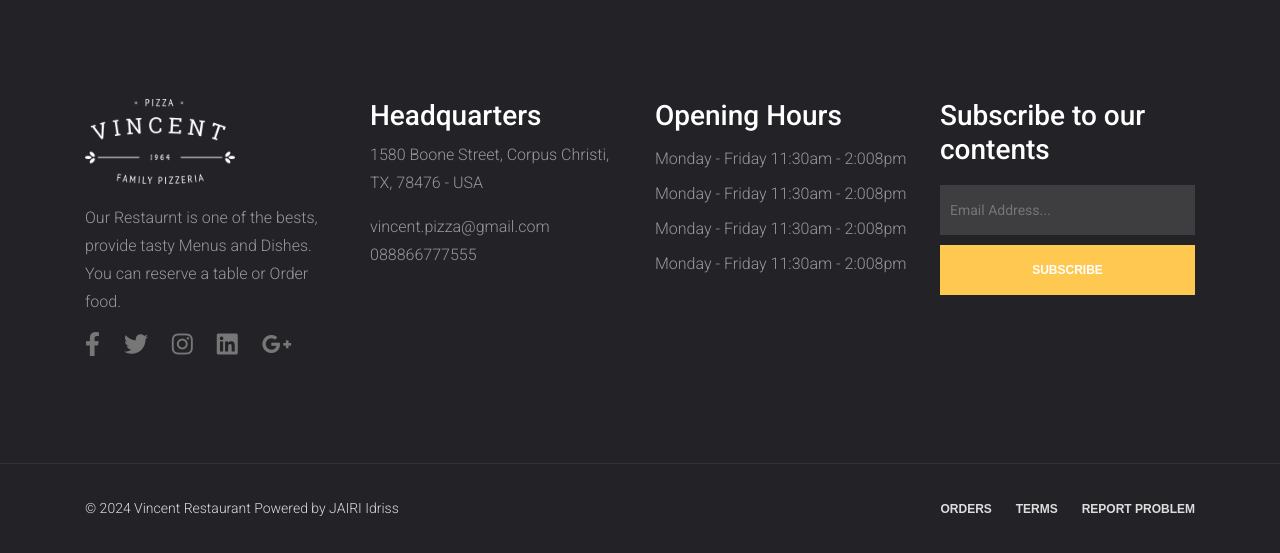
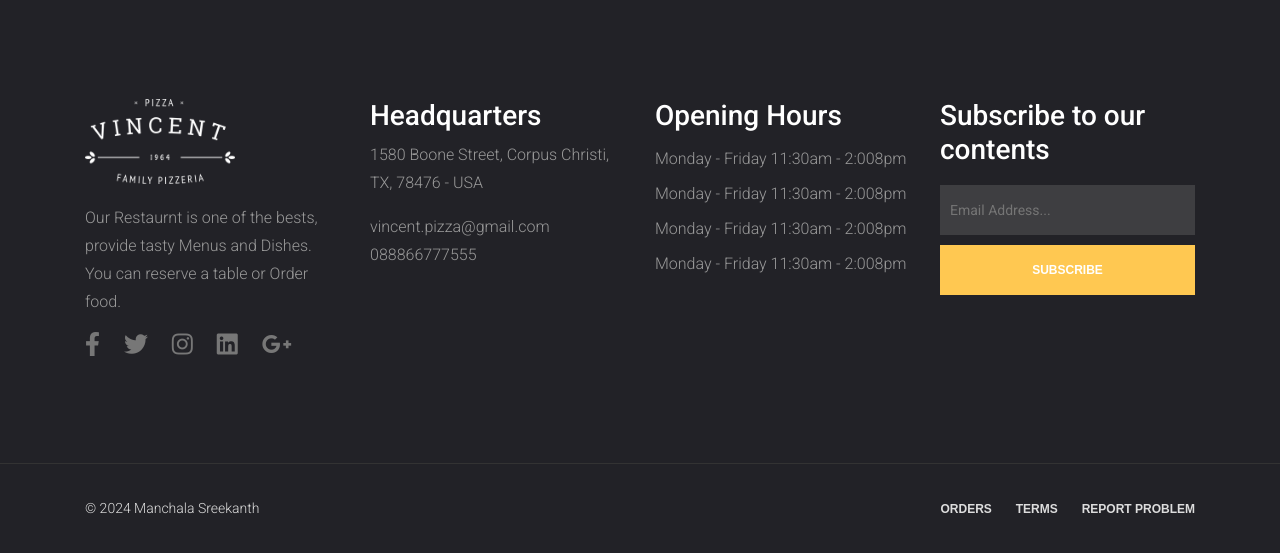
Before and after one commit to odysseus1999/Food-Order-system, a PHP site: page / in a window 1280 px wide. Shown: the part 4034-4587 px from the top of the page. Run offline with PHP 8.4, Linux system fonts and the light colour scheme; data comes from the database, SQL or seed files in the repository.

Commit message:
Update footer.php

```diff
--- a/Includes/templates/footer.php
+++ b/Includes/templates/footer.php
@@ -8,7 +8,7 @@
 							<script type="text/javascript">
 								document.write(new Date().getFullYear())
 							</script>
-							Vincent Restaurant Powered by JAIRI Idriss
+							Manchala Sreekanth
 						</div>
 					</div>
 					<div class="col-md-6 xs-padding">
```
